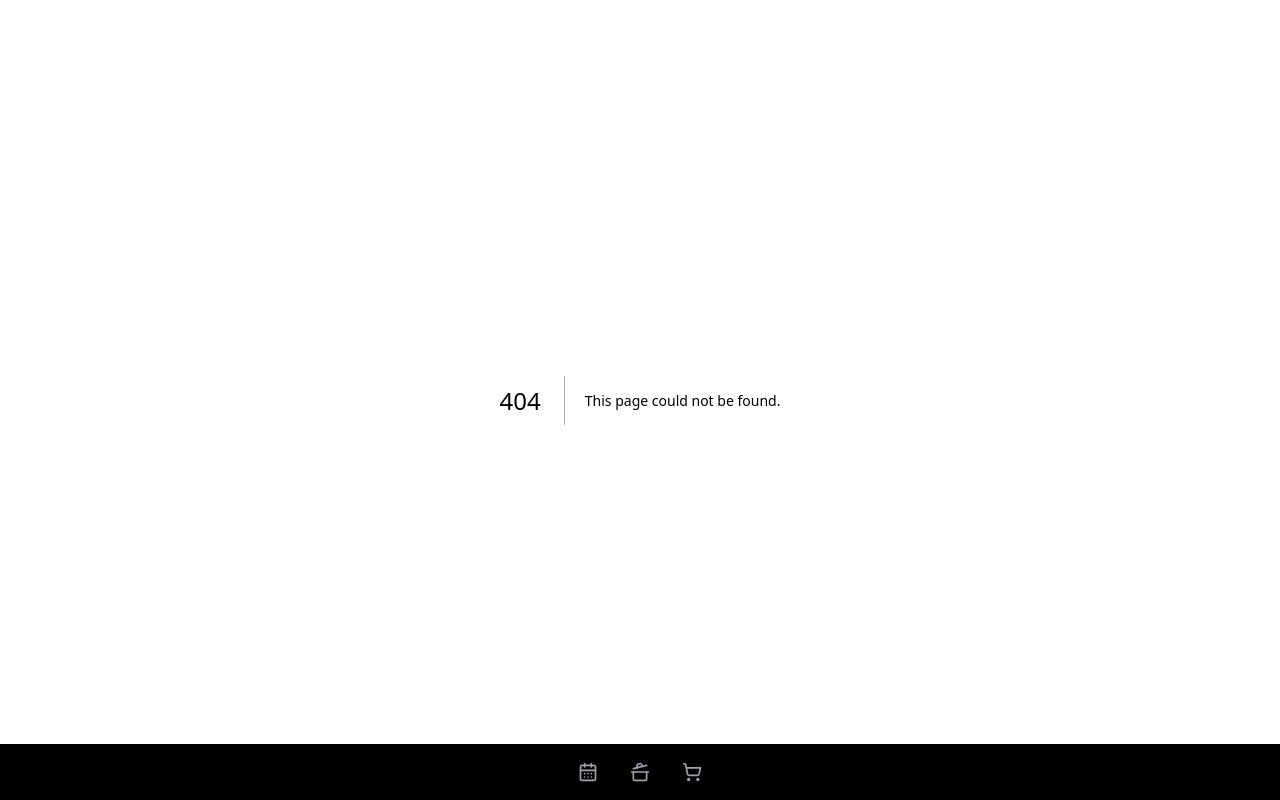
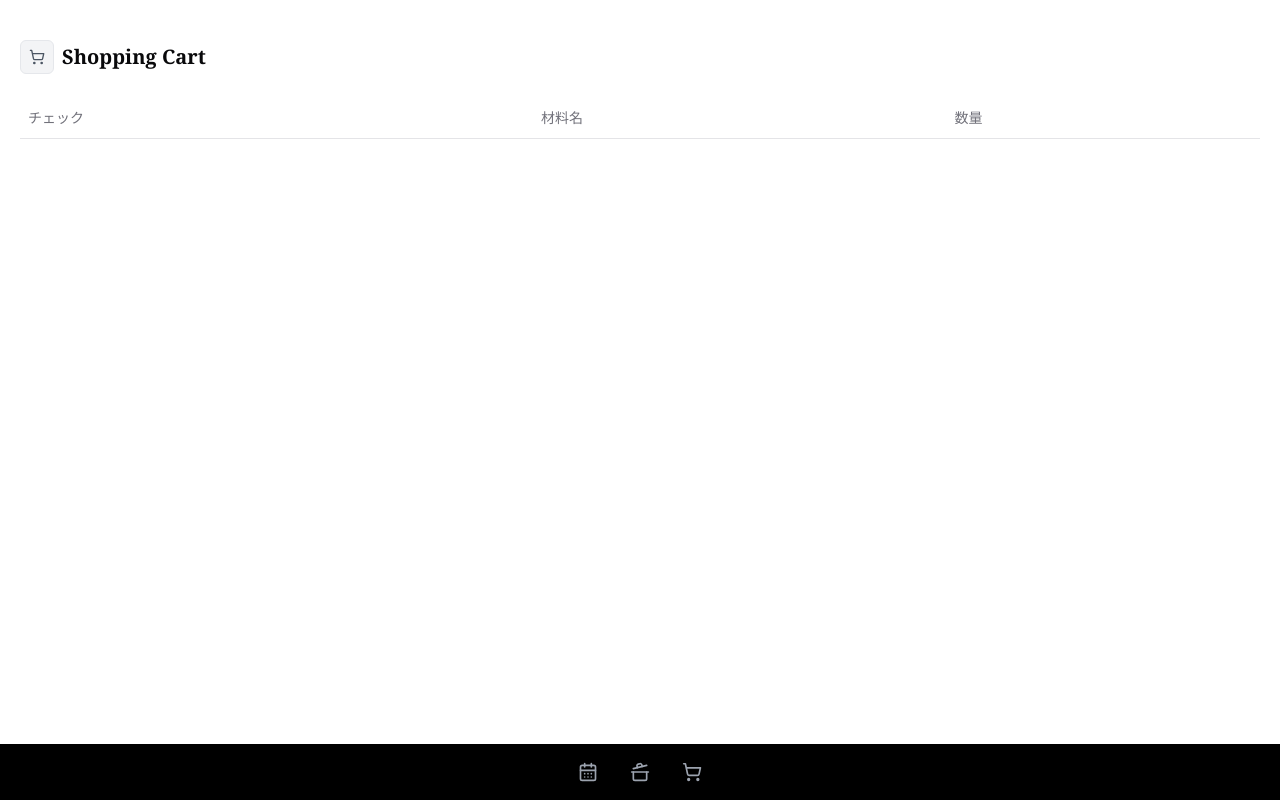
Before and after one commit to islaree/next-recipe-app, a Next.js app: page /cart in a window 1280 px wide. Before the commit this address had no page. Built offline with nearby package versions, Linux system fonts and the light colour scheme.

Commit message:
add: add cart

```diff
--- /dev/null
+++ b/app/cart/page.tsx
@@ -0,0 +1,53 @@
+"use client";
+
+import { useCartStore } from "@/store/shopping";
+
+import {
+  Table,
+  TableBody,
+  TableCaption,
+  TableCell,
+  TableHead,
+  TableHeader,
+  TableRow,
+} from "@/components/ui/table";
+import { Checkbox } from "@/components/ui/checkbox";
+import { ShoppingCart } from "lucide-react";
+
+export default function ShoppingPage() {
+  const carts = useCartStore((state) => state.getAll());
+  return (
+    <div className="px-5 pt-10 pb-24">
+      <div className="flex space-x-2 items-center">
+        <div className="flex items-center justify-center rounded-md bg-gray-100 p-2 border border-gray-200">
+          <ShoppingCart className="w-4 h-4 text-gray-600" />
+        </div>
+        <h1 className="text-xl font-bold font-serif">Shopping Cart</h1>
+      </div>
+      <div className="mt-6">
+        <Table>
+          <TableHeader>
+            <TableRow>
+              <TableHead>チェック</TableHead>
+              <TableHead>材料名</TableHead>
+              <TableHead>数量</TableHead>
+            </TableRow>
+          </TableHeader>
+          <TableBody>
+            {carts.map((cart) => (
+              <TableRow key={cart.id}>
+                <TableCell className="font-medium whitespace-nowrap">
+                  <Checkbox checked={cart.checked} />
+                </TableCell>
+                <TableCell className="font-medium whitespace-nowrap">
+                  {cart.name}
+                </TableCell>
+                <TableCell>{cart.num}</TableCell>
+              </TableRow>
+            ))}
+          </TableBody>
+        </Table>
+      </div>
+    </div>
+  );
+}
--- /dev/null
+++ b/store/shopping.ts
@@ -0,0 +1,21 @@
+import { create } from "zustand";
+
+import { DishType } from "@/types/dish";
+import Ingredients from "@/components/ingredients";
+import { IngredientType } from "@/types/ingredient";
+import { Cart } from "@/types/cart";
+
+type CartState = {
+  carts: Cart[];
+  add: (cart: Cart) => void;
+  getAll: () => Cart[];
+};
+
+export const useCartStore = create<CartState>((set, get) => ({
+  carts: [],
+  add: (cart) => set((state) => ({ carts: [...state.carts, cart] })),
+  getAll: () => {
+    const state = get();
+    return state.carts;
+  },
+}));
--- /dev/null
+++ b/types/cart.ts
@@ -0,0 +1,6 @@
+export type Cart = {
+  id: string;
+  name: string;
+  num: number;
+  checked: boolean;
+};
```
